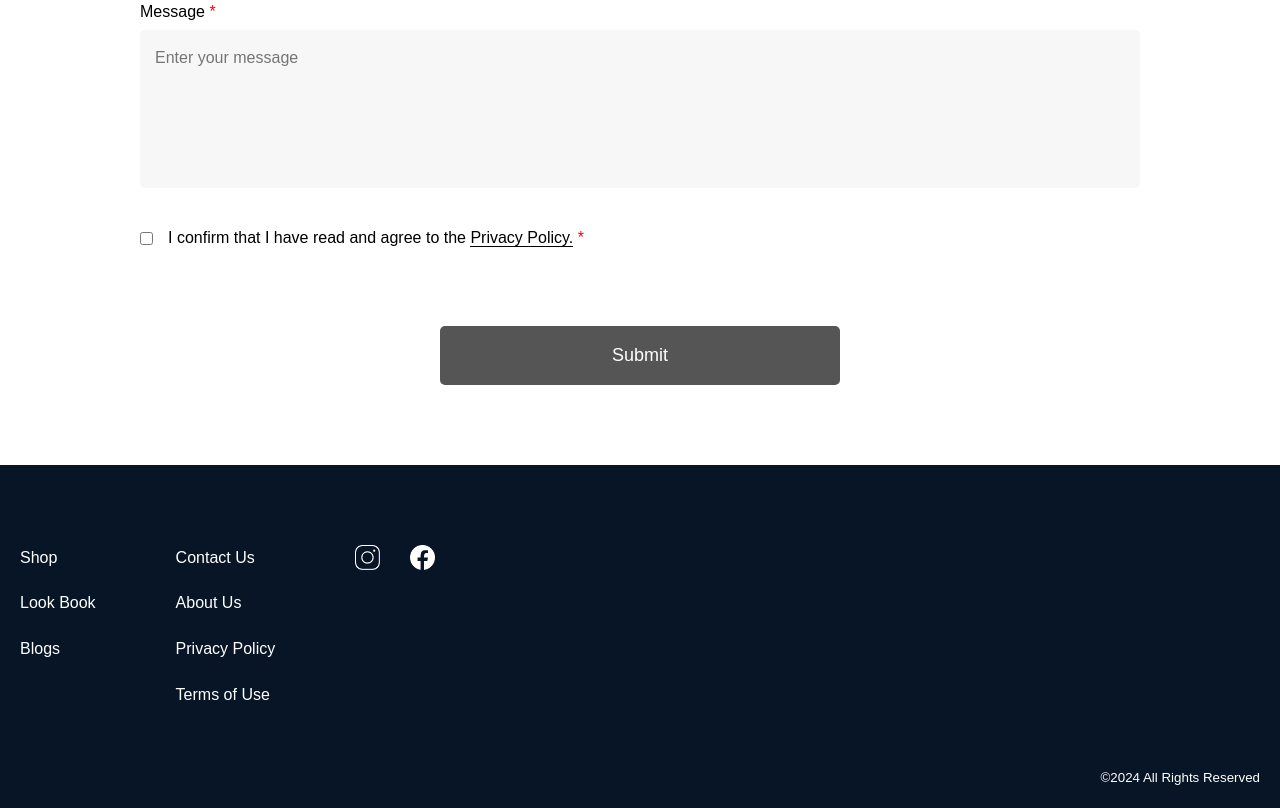
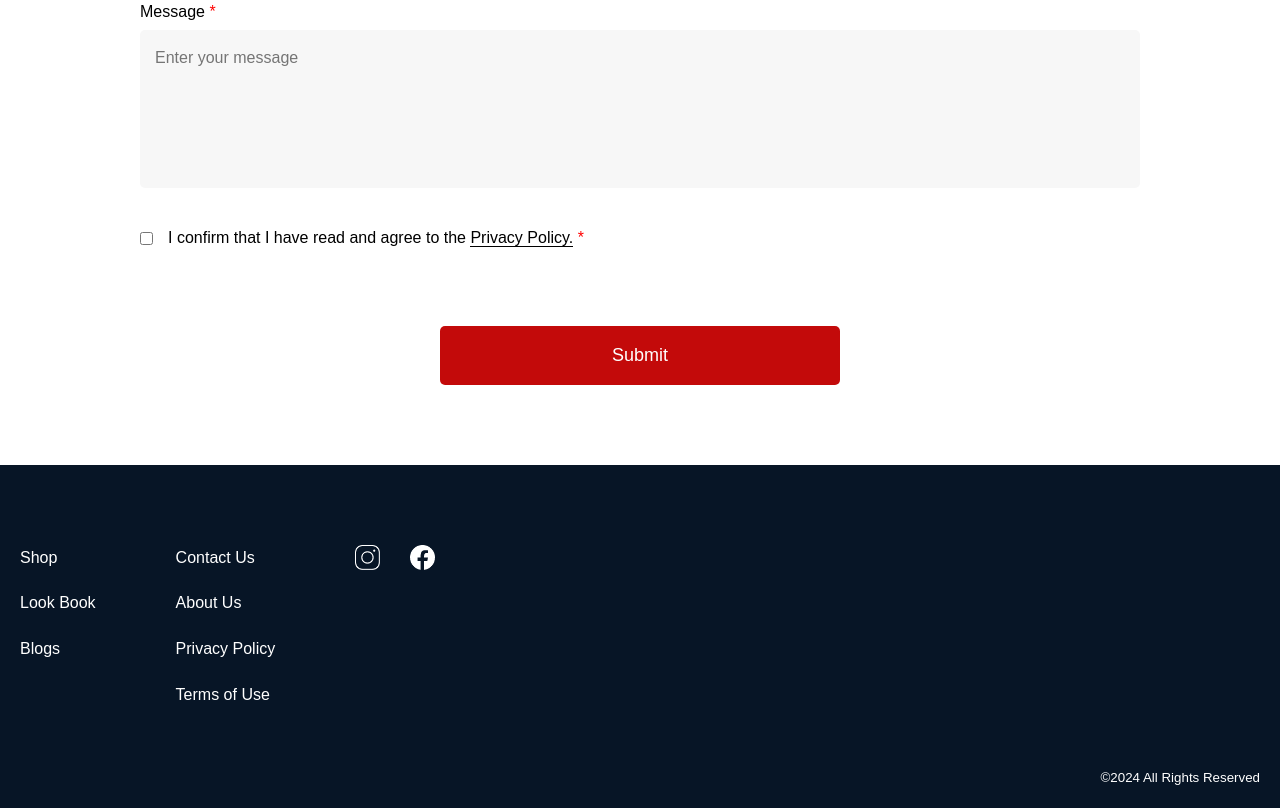
Before and after one commit to Akko-i/chic_srtyles_boutique, a PHP site: page /contactus/index.html in a window 1280 px wide, with the pointer over the restyled element. Shown: the part 1029-1837 px from the top of the page. Run offline with PHP 8.4, Linux system fonts and the light colour scheme.

Commit message:
updated
submit button color

```diff
--- a/contactus/contactus.css
+++ b/contactus/contactus.css
@@ -72,7 +72,7 @@ h3.contactus_title{
 }
 
 .contactus button:hover {
-    background-color: #555;
+    background-color: #C30A0A;
 }
 
 .contactus .error-message {
```
